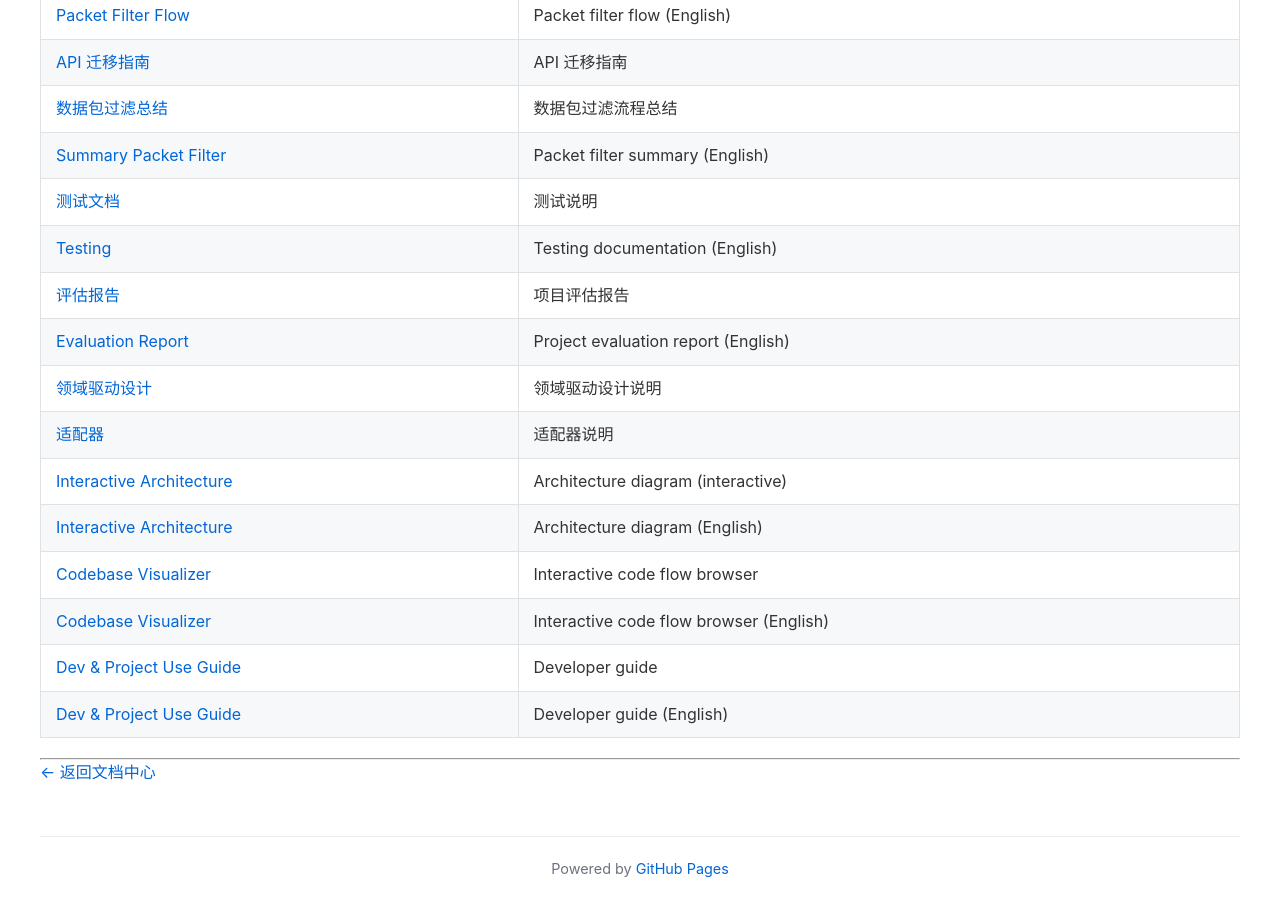
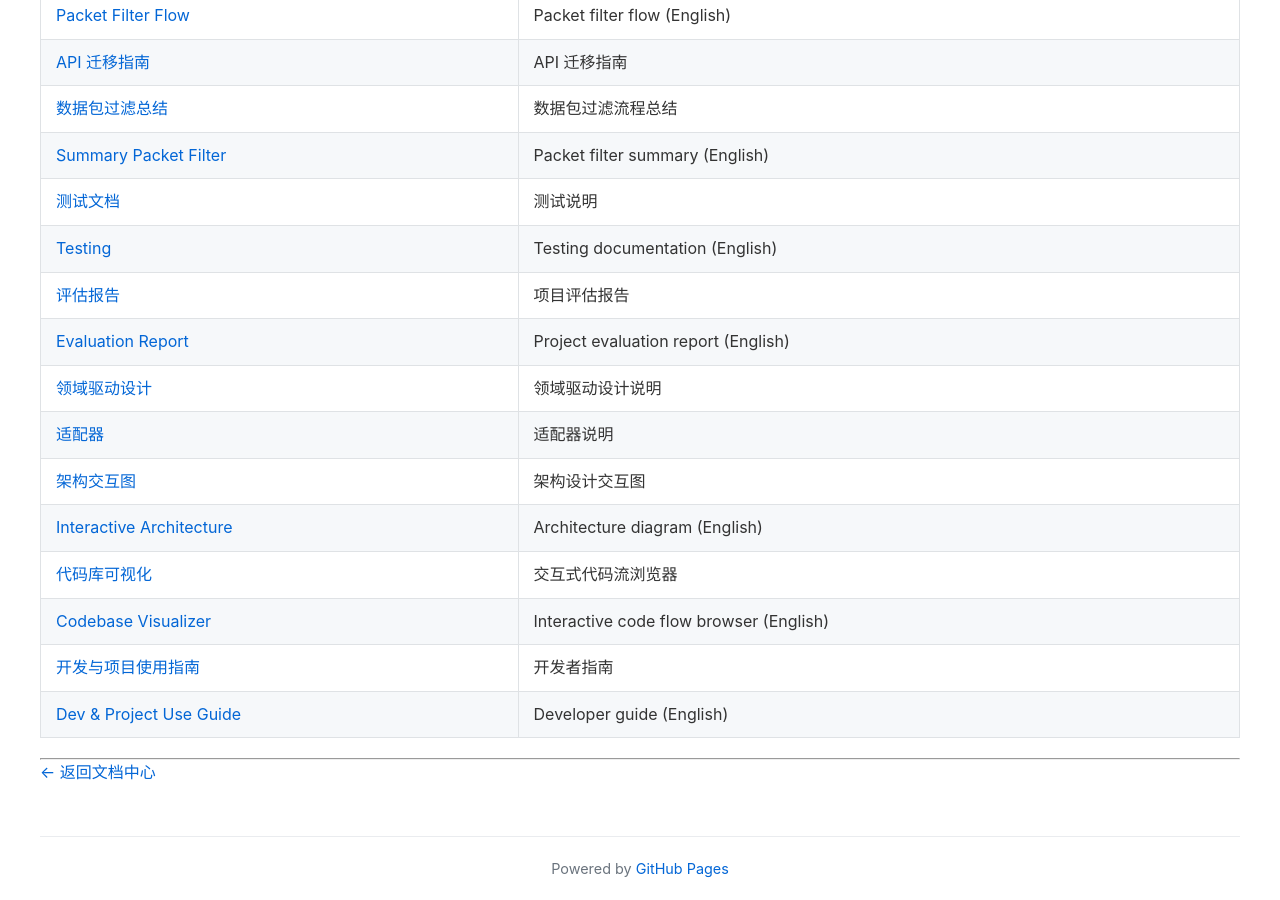
Before and after one commit to netxfw/netxfw, a Jekyll site: the page built from docs/10-appendix/index.md, in a window 1280 px wide and 900 px high, scrolled down 681 px. Built offline with Jekyll 4.4.1, drawn with Linux system fonts in a browser that asks for light colours.

Commit message:
docs: 更新文档导航与附录条目
补充了架构交互图、代码库可视化和开发指南的导航链接，同时将附录里的英文条目替换为简体中文名称，统一文档展示风格

```diff
--- a/docs/10-appendix/index.md
+++ b/docs/10-appendix/index.md
@@ -25,11 +25,11 @@ title: 附录
 | [Evaluation Report](10-06_evaluation_en.md) | Project evaluation report (English) |
 | [领域驱动设计](10-07_domain_driven_design.md) | 领域驱动设计说明 |
 | [适配器](10-08_adapters.md) | 适配器说明 |
-| [Interactive Architecture](../netxfw_architecture.html) | Architecture diagram (interactive) |
+| [架构交互图](../netxfw_architecture.html) | 架构设计交互图 |
 | [Interactive Architecture](../netxfw_architecture_en.html) | Architecture diagram (English) |
-| [Codebase Visualizer](../codebase_visualizer.html) | Interactive code flow browser |
+| [代码库可视化](../codebase_visualizer.html) | 交互式代码流浏览器 |
 | [Codebase Visualizer](../codebase_visualizer_en.html) | Interactive code flow browser (English) |
-| [Dev & Project Use Guide](../dev-project-use.md) | Developer guide |
+| [开发与项目使用指南](../dev-project-use.md) | 开发者指南 |
 | [Dev & Project Use Guide](../dev-project-use_en.md) | Developer guide (English) |
 
 ---
```
Also changed, not shown: docs/01-getting-started/index.md (+3 -0 lines), docs/index.md (+3 -0 lines).
